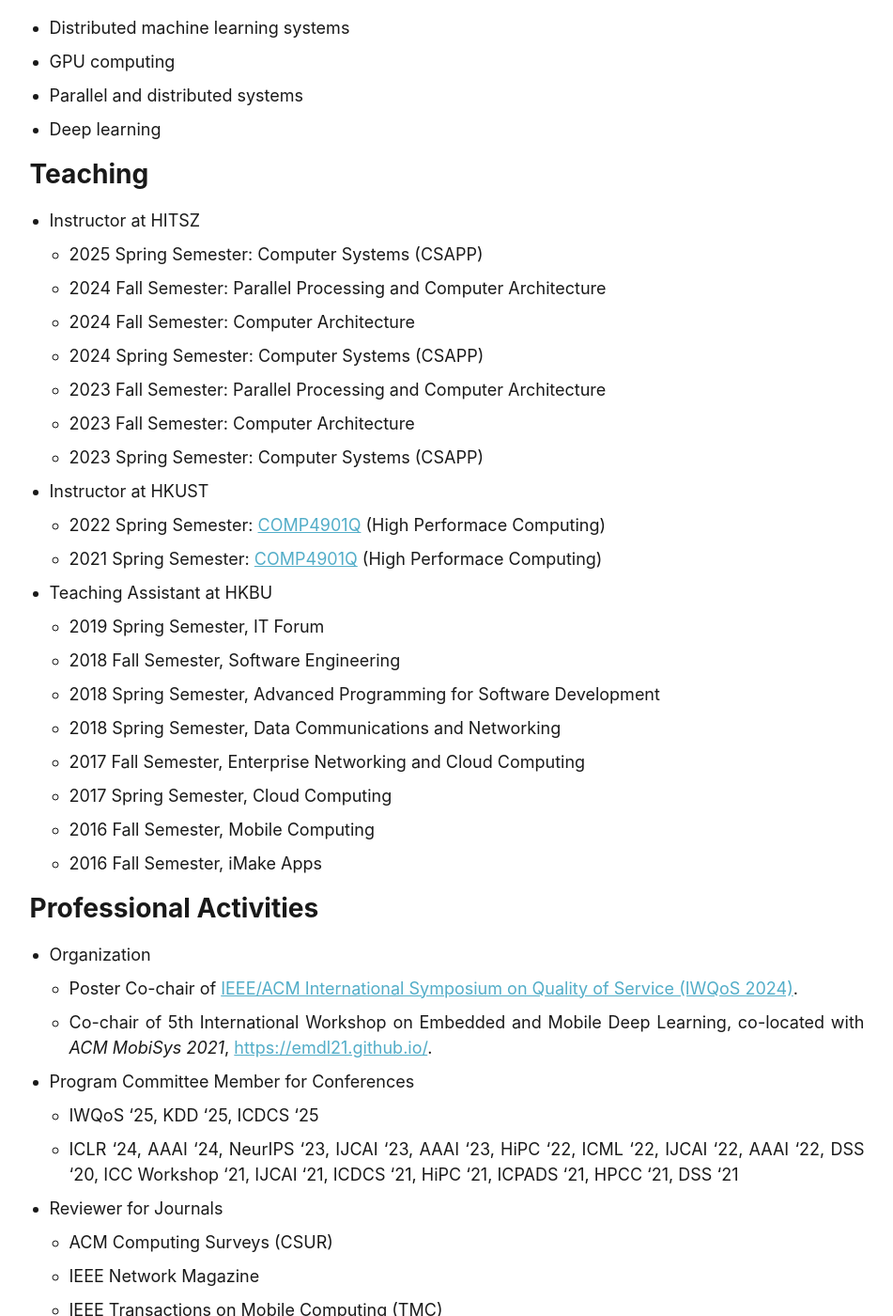
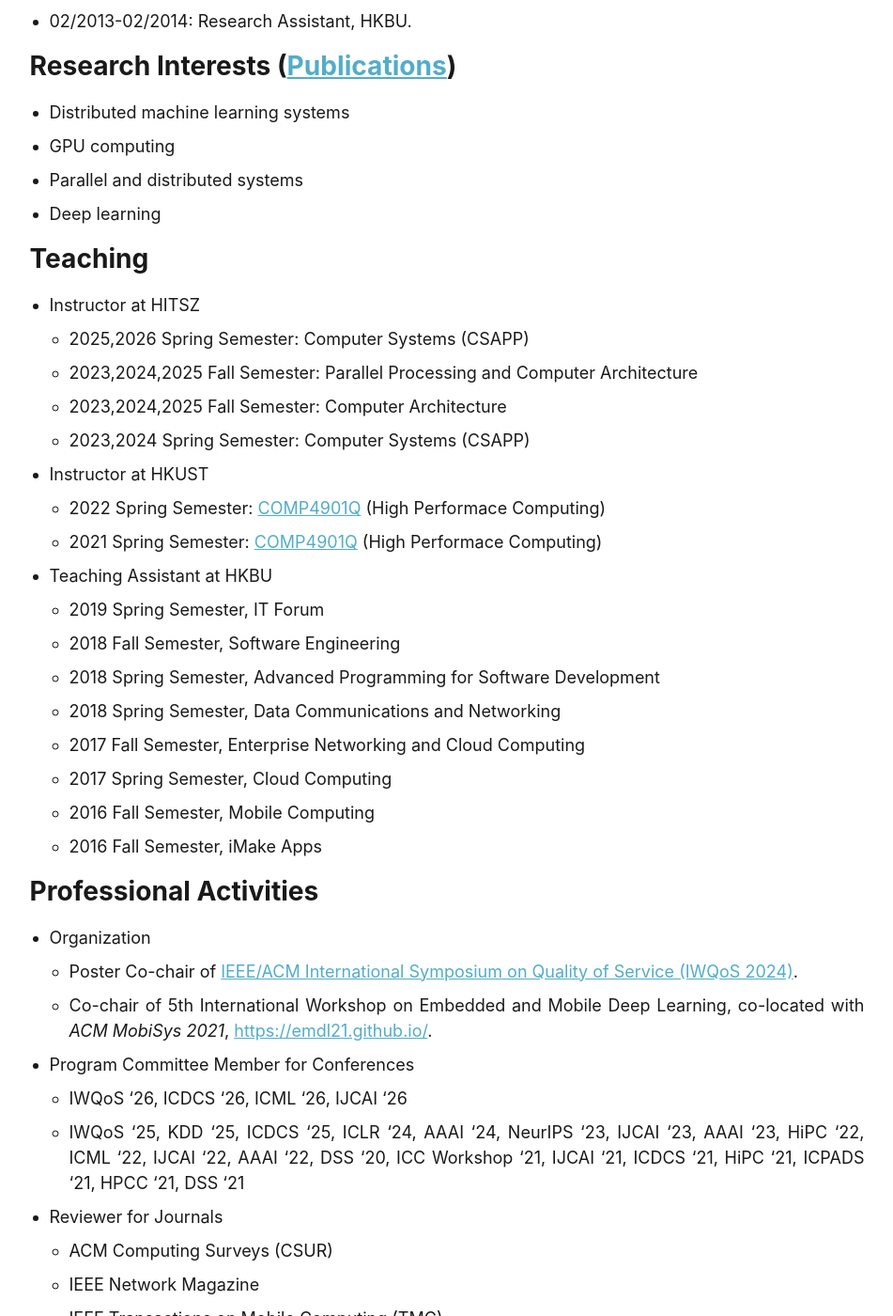
Before and after one commit to shaohuais/shaohuais.github.io, a Jekyll site: the page built from about.md, in a window 1280 px wide and 1400 px high, scrolled down 1947 px. Shown: the whole window at 94% size, without its empty margins (164-1115 px from the left). Built offline with Jekyll 4.4.1, drawn with Linux system fonts in a browser that asks for light colours; some of the changed text lies outside the part shown.

Commit message:
add icml papers

```diff
--- a/_config.yml
+++ b/_config.yml
@@ -83,10 +83,10 @@ author:
   name             : "Shaohuai Shi"
   avatar           : "profile.png"
   bio              : "Professor, School of Computer Science and Technology, Harbin Institute of Technology, Shenzhen"
-  location         : "Room 1824, Building L, Harbin Institute of Technology, Shenzhen, Nanshan District, Shenzhen, 518055, China"
+  location         : "L1824, Building L, Harbin Institute of Technology, Shenzhen, Nanshan District, Shenzhen, 518055, China"
   employer         :
   pubmed           :
-  googlescholar    : "https://scholar.google.com.hk/citations?user=Wr4B6fQAAAAJ&hl=en"
+  googlescholar    : "https://scholar.google.com/citations?user=Wr4B6fQAAAAJ&hl=en"
   email            : "shaohuais@hit.edu.cn"
   researchgate     :
   uri              :
--- a/about.md
+++ b/about.md
@@ -11,12 +11,13 @@ redirect_from:
 
 About Me
 ======
-I am currently a Professor at the [School of Computer Science and Technology](http://cs.hitsz.edu.cn), [Harbin Institute of Technology, Shenzhen](https://www.hitsz.edu.cn/). Prior to that, I was a Research Assistant Professor at the [Department of Computer Science & Engineering](https://www.cse.ust.hk/), [The Hong Kong University of Science and Technology](https://www.ust.hk). I obtained a Ph.D. degree in computer science at the [Department of Computer Science](https://www.comp.hkbu.edu.hk/), [Hong Kong Baptist University](https://www.hkbu.edu.hk) in 2020, an M.Sc. degree in computer science at the [School of Computer Science and Technology](http://cs.hitsz.edu.cn), [Harbin Institute of Technology, Shenzhen](https://www.hitsz.edu.cn) in 2013, and a B.Eng. degree in software engineering at the School of Software Engineering, [South China University of Technology](https://www.scut.edu.cn) in 2010.
+I am currently a Professor at the [School of Computer Science and Technology](http://cs.hitsz.edu.cn), [Harbin Institute of Technology, Shenzhen](https://www.hitsz.edu.cn/) (HITSZ). Prior to that, I was a Research Assistant Professor at the [Department of Computer Science & Engineering](https://www.cse.ust.hk/), [The Hong Kong University of Science and Technology](https://www.ust.hk) (HKUST). I obtained a Ph.D. degree in computer science at the [Department of Computer Science](https://www.comp.hkbu.edu.hk/), [Hong Kong Baptist University](https://www.hkbu.edu.hk) (HKBU) in 2020, an M.Sc. degree in computer science at the [School of Computer Science and Technology](http://cs.hitsz.edu.cn), [Harbin Institute of Technology, Shenzhen](https://www.hitsz.edu.cn) in 2013, and a B.Eng. degree in software engineering at the School of Software Engineering, [South China University of Technology](https://www.scut.edu.cn) in 2010.
 
 My current research focus is distributed machine learning systems, aiming to build efficient systems of training and inference of deep neural networks.
 
 News
 ======
+- 01/05/2026: Two papers (AGoQ for accelerating LLM training with quantization and PAFT for mitigating errors in distributed training) have been *ICML 2026*.
 - 24/02/2026: ExpertFlow has been accepted by *DAC 2026*.
 - 27/01/2026: DreamDDP has been accepted by *MLSys 2026*.
 - 08/12/2025: Three papers (HierMoE, Compass, and MoPPTrain for accelerating training of MoE models, dense LLMs, and multi-modal LLMs, respectively) have been accepted by *INFOCOM 2026*.
@@ -41,8 +42,8 @@ Work Experience
 - 09/2022-09/2023: Assistant Professor, HITSZ.
 - 09/2020-08/2022: Research Assistant Professor, HKUST.
 - 04/2019-05/2020: Deep Learning Intern, NVIDIA.
-- 02/2014-03/2016: Senior Research Assistant, Hong Kong Baptist University.
-- 02/2013-02/2014: Research Assistant, Hong Kong Baptist University.
+- 02/2014-03/2016: Senior Research Assistant, HKBU.
+- 02/2013-02/2014: Research Assistant, HKBU.
 
 Research Interests ([Publications]({{ site.url }}/publications/index.html))
 ======
@@ -54,13 +55,10 @@ Research Interests ([Publications]({{ site.url }}/publications/index.html))
 Teaching
 ======
 - Instructor at HITSZ
-    - 2025 Spring Semester: Computer Systems (CSAPP)
-    - 2024 Fall Semester: Parallel Processing and Computer Architecture
-    - 2024 Fall Semester: Computer Architecture
-    - 2024 Spring Semester: Computer Systems (CSAPP)
-    - 2023 Fall Semester: Parallel Processing and Computer Architecture
-    - 2023 Fall Semester: Computer Architecture
-    - 2023 Spring Semester: Computer Systems (CSAPP)
+    - 2025,2026 Spring Semester: Computer Systems (CSAPP)
+    - 2023,2024,2025 Fall Semester: Parallel Processing and Computer Architecture
+    - 2023,2024,2025 Fall Semester: Computer Architecture
+    - 2023,2024 Spring Semester: Computer Systems (CSAPP)
 - Instructor at HKUST
     - 2022 Spring Semester: [COMP4901Q](https://course.cse.ust.hk/comp4901q/) (High Performace Computing)
     - 2021 Spring Semester: [COMP4901Q](https://course.cse.ust.hk/comp4901q/) (High Performace Computing)
@@ -80,8 +78,8 @@ Professional Activities
     - Poster Co-chair of [IEEE/ACM International Symposium on Quality of Service (IWQoS 2024)](https://iwqos2024.ieee-iwqos.org/).
     - Co-chair of 5th International Workshop on Embedded and Mobile Deep Learning, co-located with *ACM MobiSys 2021*, [https://emdl21.github.io/](https://emdl21.github.io/).
 - Program Committee Member for Conferences
-    - IWQoS '25, KDD '25, ICDCS '25
-    - ICLR '24, AAAI '24, NeurIPS '23, IJCAI '23, AAAI '23, HiPC '22, ICML '22, IJCAI '22, AAAI '22, DSS '20, ICC Workshop '21, IJCAI '21, ICDCS '21, HiPC '21, ICPADS '21, HPCC '21, DSS '21
+    - IWQoS '26, ICDCS '26, ICML '26, IJCAI '26
+    - IWQoS '25, KDD '25, ICDCS '25, ICLR '24, AAAI '24, NeurIPS '23, IJCAI '23, AAAI '23, HiPC '22, ICML '22, IJCAI '22, AAAI '22, DSS '20, ICC Workshop '21, IJCAI '21, ICDCS '21, HiPC '21, ICPADS '21, HPCC '21, DSS '21
 - Reviewer for Journals
     - ACM Computing Surveys (CSUR)
     - IEEE Network Magazine
```
Also changed, not shown: _pages/publications.md (+2 -0 lines).
